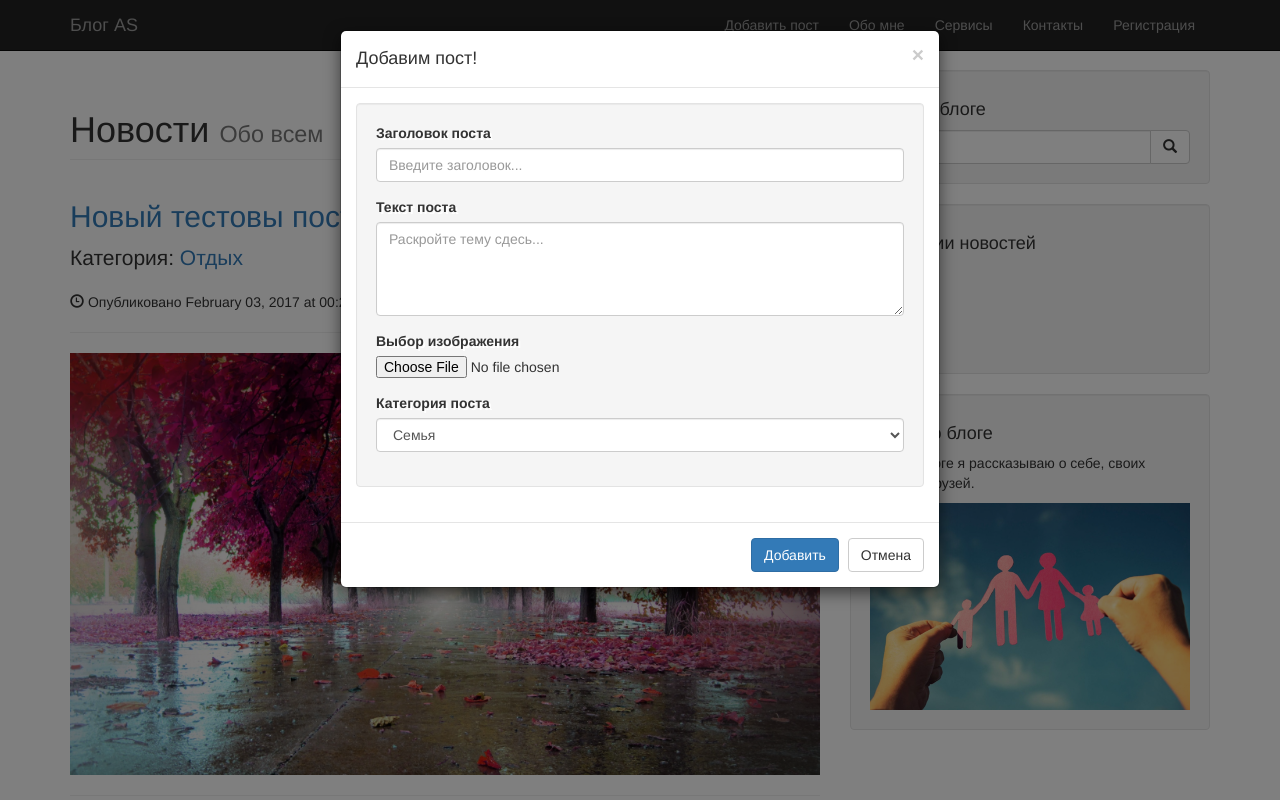
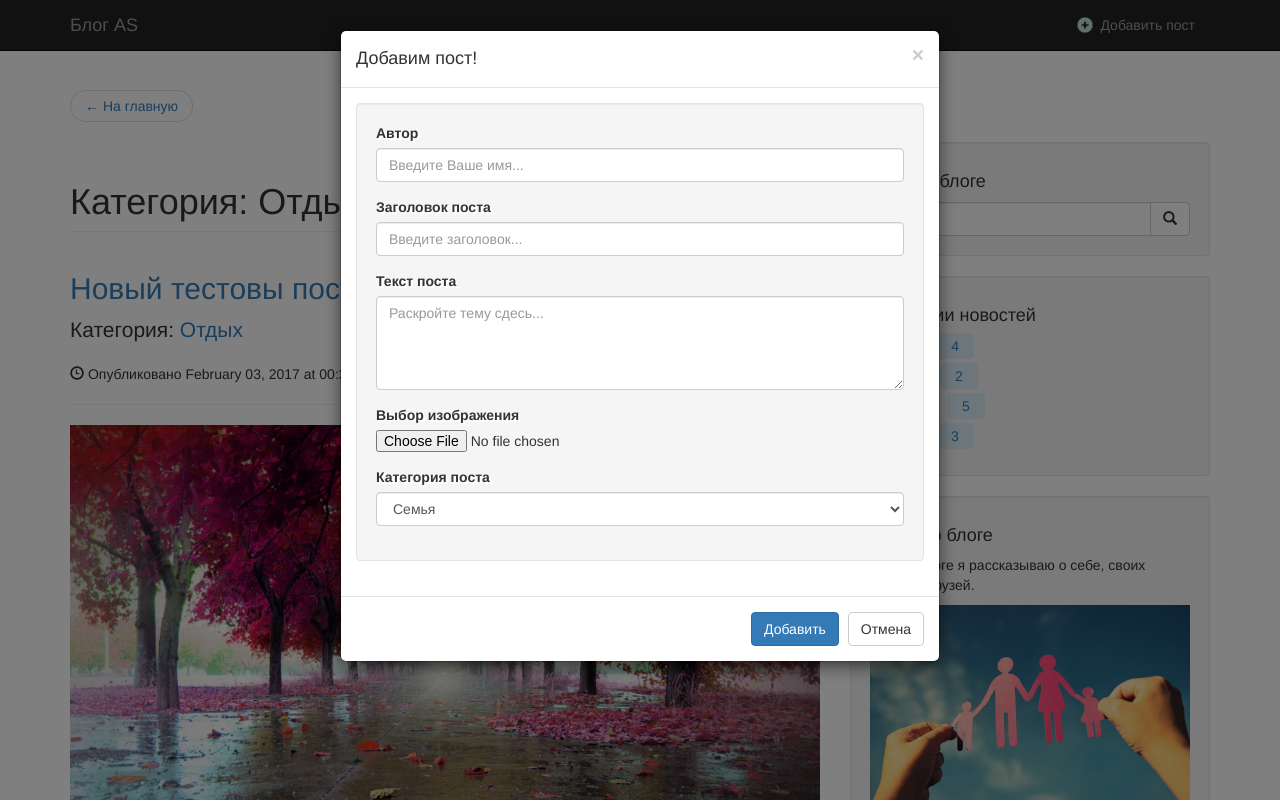
Before and after one commit to MarkForest/hwBlog, a PHP site: page /category.php?category_id=4 in a window 1280 px wide, after a click on "Добавить пост". Run offline with PHP 8.4, Linux system fonts and the light colour scheme; data comes from the database, SQL or seed files in the repository; both versions use the stored data as it was after the commit.

Commit message:
Финал

```diff
--- a/category.php
+++ b/category.php
@@ -1,6 +1,4 @@
 <?php
-//todo НЕ ЗАБЫТЬ ПРО TITLE!!!
-$titlePage = "";
 
 if(isset($_GET['category_id'])) {
     $getCategory=$_GET['category_id'];
@@ -23,19 +21,28 @@ if(isset($_GET['category_id'])) {
         foreach ($st->fetchAll() as $row) {
             $countPosts = $row['count(id)'];
         }
-
+        $st = $db->prepare("select name from categories where id=:getCategory");
+        $st->execute(array('getCategory'=>$getCategory));
+        foreach ($st->fetchAll() as $row) {
+            $titlePage = $row['name'];
+        }
     } catch (PDOException $ex) {
         $db->rollBack();
         echo "<p style='color:red'>{$ex->getMessage()}</p>";
     }
 }
+
 include_once "header.php";
 
 ?>
 
 <!-- Page Content -->
 <div class="container">
-
+    <ul class="pager">
+        <li class="previous">
+            <a href="index.php">&larr; На главную</a>
+        </li>
+    </ul>
     <div class="row">
 
         <!-- Blog Entries Column -->
@@ -43,8 +50,8 @@ include_once "header.php";
 
 
             <h1 class="page-header">
-                Новости
-                <small>Обо всем</small>
+                Категория: <?=$titlePage?>
+                <small> </small>
             </h1>
             <ul class="pager">
                 <li class="previous <?php echo $offset==0?'hide':'show'?>">
@@ -65,13 +72,15 @@ include_once "header.php";
                 <p class="lead">
                     Категория:  <a href="category.php?category_id=<?=$row['id']?>"><?=$row['name']?></a>
                 </p>
-                <p><span class="glyphicon glyphicon-time"></span> Опубликовано <?=$row['published_date']?></p>
+                <p><span class="glyphicon glyphicon-time"></span> Опубликовано <?=$row['published_date']?><span class="author pull-right bg-info"> Oт <?=$row['authorName']?></span></p>
+
                 <hr>
+
                 <img class="img-responsive" src="<?=$row['path_img']?>" alt="">
                 <hr>
                 <p><?php
                     $str=substr(substr($row['content'],0,400),0,-10);
-                    echo $str.'...';
+                    echo htmlentities($str,ENT_IGNORE).'...';
                     ?>
                 </p>
                 <a class="btn btn-primary" href="post.php?id=<?=$row[0]?>">Читать больше<span class="glyphicon glyphicon-chevron-right"></span></a>
--- a/css/main.css
+++ b/css/main.css
@@ -10,7 +10,7 @@ footer {
     width: 100px;
 }
 
-#errorName,#errorComment,#errorTitle,#errorContent,#errorFile{
+#errorName,#errorComment,#errorTitle,#errorContent,#errorFile,#errorByAuthor{
     color:red;
     font-size: 0.9em;
 }
@@ -19,3 +19,26 @@ footer {
 label{
     text-shadow: 2px 2px 0px white;
 }
+
+.author{
+    border-radius: 5px;
+    box-shadow: 4px 3px 5px rgba(0,0,0,0.25);
+    padding: 3px;
+}
+#btnMenu{
+    background: url("../images/add.png") no-repeat left;
+    -webkit-background-size: 30px;
+    background-size: 30px;
+    padding-left: 30px;
+}
+
+.countCategory{
+    margin-left: 20px;
+    padding: 5px 15px;
+    border-radius: 5px;
+}
+
+.list-unstyled li{
+    margin-bottom: 10px;
+
+}
--- a/footer.php
+++ b/footer.php
@@ -1,17 +1,43 @@
 <!-- Blog Sidebar Widgets Column -->
+<?php
+    $famillyCount = "";
+    $workCount="";
+    $freelanceCount = "";
+    $relaxationСount = "";
+    try{
+        $dsn="sqlite:blog.sqlite";
+        $db = new PDO($dsn);
+        $db->setAttribute(PDO::ATTR_ERRMODE,PDO::ERRMODE_EXCEPTION);
+        $db->beginTransaction();
+        $sql = "select count(id) from posts where category_id=1";
+        foreach($db->query($sql) as $row){$famillyCount=$row['count(id)'];}
+        $sql = "select count(id) from posts where category_id=2";
+        foreach($db->query($sql) as $row){$workCount=$row['count(id)'];}
+        $sql = "select count(id) from posts where category_id=3";
+        foreach($db->query($sql) as $row){$freelanceCount=$row['count(id)'];}
+        $sql = "select count(id) from posts where category_id=4";
+        foreach($db->query($sql) as $row){$relaxationСount=$row['count(id)'];}
+
+    }catch(PDOException $ex){
+        $db->rollBack();
+        echo $ex->getMessage();
+    }
+?>
 <div class="col-md-4" >
 
     <!-- Blog Search Well -->
     <div class="well">
         <h4>Поиск в блоге</h4>
+        <form action="index.php" method="post">
             <div class="input-group">
-            <input type="text" class="form-control">
+                <input type="text" class="form-control" name="searchText" value="<?php if(isset($_POST['searchText']))echo $_POST['searchText'];if(isset($_GET['searchText'])) echo $_GET['searchText'];?>">
                             <span class="input-group-btn">
-                            <button class="btn btn-default" type="button">
+                                <button class="btn btn-default" type="submit" name="btnSearch">
                                     <span class="glyphicon glyphicon-search"></span>
                                 </button>
                             </span>
             </div>
+        </form>
         <!-- /.input-group -->
     </div>
 
@@ -21,13 +47,13 @@
         <div class="row">
             <div class="col-xs-12">
                 <ul class="list-unstyled">
-                    <li><a href="category.php?category_id=1">Семья</a>
+                    <li><a href="category.php?category_id=1">Семья <span class="countCategory bg-info"> <?=$famillyCount?></span> </a>
                     </li>
-                    <li><a href="category.php?category_id=2">Работа</a>
+                    <li><a href="category.php?category_id=2">Работа <span class="countCategory bg-info"> <?=$workCount?></span></a>
                     </li>
-                    <li><a href="category.php?category_id=3">Фриланс</a>
+                    <li><a href="category.php?category_id=3">Фриланс<span class="countCategory bg-info"><?=$freelanceCount?></span></a>
                     </li>
-                    <li><a href="category.php?category_id=4">Отдых</a>
+                    <li><a href="category.php?category_id=4">Отдых <span class="countCategory bg-info"> <?=$relaxationСount?></span></a>
                     </li>
                 </ul>
             </div>
@@ -81,6 +107,11 @@
                 <div class="modal-body">
                     <div class="well">
                         <div class="form-group">
+                            <label for="byAuthor">Автор</label>
+                            <input class="form-control" type="text" name="byAuthor" id="byAuthor" placeholder="Введите Ваше имя...">
+                            <div id="errorByAuthor"></div>
+                        </div>
+                        <div class="form-group">
                             <label for="title">Заголовок поста</label>
                             <input class="form-control" type="text" name="title" id="title" placeholder="Введите заголовок...">
                             <div id="errorTitle"></div>
--- a/header.php
+++ b/header.php
@@ -3,8 +3,9 @@
         //переменные для проверки
         $title=$_POST['title'];
         $content = $_POST['content'];
+        $byAuthor = $_POST['byAuthor'];
         $isChoiseFile = empty($_FILES);
-        if($title!="" && $content!=""){
+        if($title!="" && $content!=""&& $byAuthor!=""){
             try{
                 //переменные для вставки поста
                 $dbdate = date("F d, Y")." at ".date("H:i A");
@@ -33,12 +34,13 @@
                 }
 
 
-                $st = $db->prepare("insert into posts(category_id,published_date,path_img,title,content)values(:category,:dbdate,:pathImage,:title,:content)");
+                $st = $db->prepare("insert into posts(category_id,published_date,path_img,title,content,authorName)values(:category,:dbdate,:pathImage,:title,:content,:byAuthor)");
                 $st->bindParam(':category',$category);
                 $st->bindParam(':dbdate',$dbdate);
                 $st->bindParam(':pathImage',$pathImage);
                 $st->bindParam(':title',$title);
                 $st->bindParam(':content',$content);
+                $st->bindParam(':byAuthor',$byAuthor);
                 $st->execute();
                 $db->commit();
             }catch(PDOException $ex){
@@ -90,26 +92,29 @@
                 <span class="icon-bar"></span>
                 <span class="icon-bar"></span>
             </button>
-            <a class="navbar-brand" href="index.php">Блог AS</a>
+            <a class="navbar-brand" href="index.php">
+
+                Блог AS
+            </a>
         </div>
         <!-- Collect the nav links, forms, and other content for toggling -->
         <div class="collapse navbar-collapse" id="bs-example-navbar-collapse-1">
             <ul class="nav navbar-nav pull-right">
                 <li>
-                    <a data-toggle="modal" data-target="#myModal" href="#" >Добавить пост</a>
+                    <a data-toggle="modal" data-target="#myModal" href="#" id="btnMenu">Добавить пост</a>
                 </li>
-                <li>
-                    <a href="#">Обо мне</a>
-                </li>
-                <li>
-                    <a href="#">Сервисы</a>
-                </li>
-                <li>
-                    <a href="#">Контакты</a>
-                </li>
-                <li>
-                    <a href="#">Регистрация</a>
-                </li>
+<!--                <li>-->
+<!--                    <a href="#">Обо мне</a>-->
+<!--                </li>-->
+<!--                <li>-->
+<!--                    <a href="#">Сервисы</a>-->
+<!--                </li>-->
+<!--                <li>-->
+<!--                    <a href="#">Контакты</a>-->
+<!--                </li>-->
+<!--                <li>-->
+<!--                    <a href="#">Регистрация</a>-->
+<!--                </li>-->
             </ul>
         </div>
         <!-- /.navbar-collapse -->
--- a/js/functions.js
+++ b/js/functions.js
@@ -30,13 +30,16 @@ $(document).ready(function(){
         var errorTitle = $('#errorTitle');
         var errorContent = $('#errorContent');
         var errorFile = $('#errorFile');
+        var errorByAuthor = $('#errorByAuthor');
 
         errorTitle.text("");
         errorContent.text("");
         errorFile.text("");
+        errorByAuthor.text("");
 
         var title = $('#title').val();
         var content = $('#content').val();
+        var byAuthor = $('#byAuthor').val();
         var fileType = $('#data').val().split('\\').pop().split('.').pop();
 
         if(title=="") {
@@ -55,7 +58,10 @@ $(document).ready(function(){
             errorFile.text("Формат файла должен быть jpg,png,jpeg,gif!");
             error=true;
         }
-
+        if(byAuthor==""){
+            errorByAuthor.text("Это поле обезательное к заполнению!");
+            error=true;
+        }
         if(error){
             event.preventDefault();
         }
--- a/post.php
+++ b/post.php
@@ -72,7 +72,7 @@ include_once "header.php"
                 <hr>
 
                 <!-- Date/Time -->
-                <p><span class="glyphicon glyphicon-time"></span> Опубликовано <?=$published_date?></p>
+                <p><span class="glyphicon glyphicon-time"></span> Опубликовано <?=$published_date?><span class="author bg-info pull-right"> Oт <?=$row['authorName']?></span></p>
 
                 <hr>
 
@@ -82,7 +82,7 @@ include_once "header.php"
                 <hr>
 
                 <!-- Post Content -->
-                <p><?=$content?></p>
+                <p><?=htmlentities($content,ENT_IGNORE)?></p>
                 <hr>
 
                 <!-- Blog Comments -->
```
Also changed, not shown: index.php (+40 -14 lines), blog.sqlite, images/add.png (added), images/gorod-ulitsa-osen-listia.jpg (added). Lines whose indentation alone changed are shown as unchanged.
